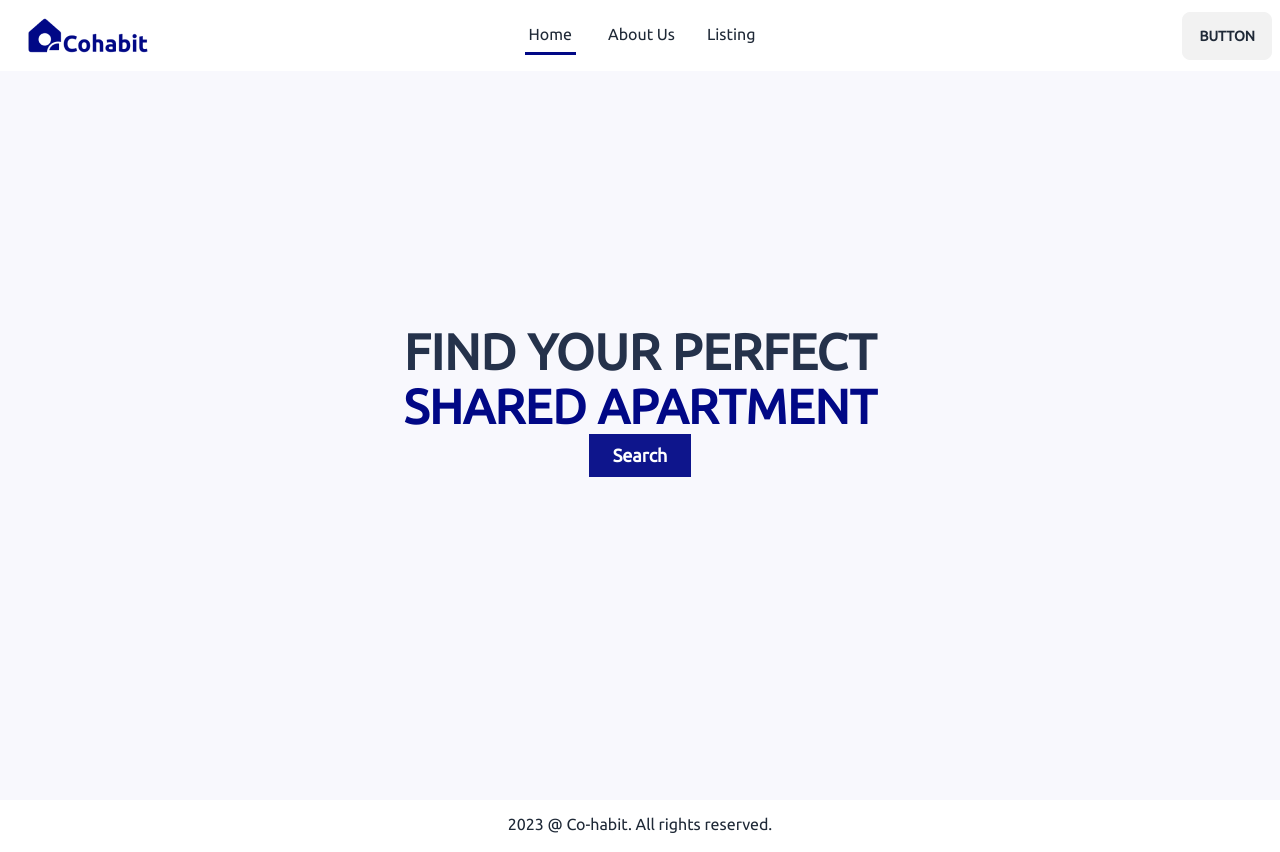
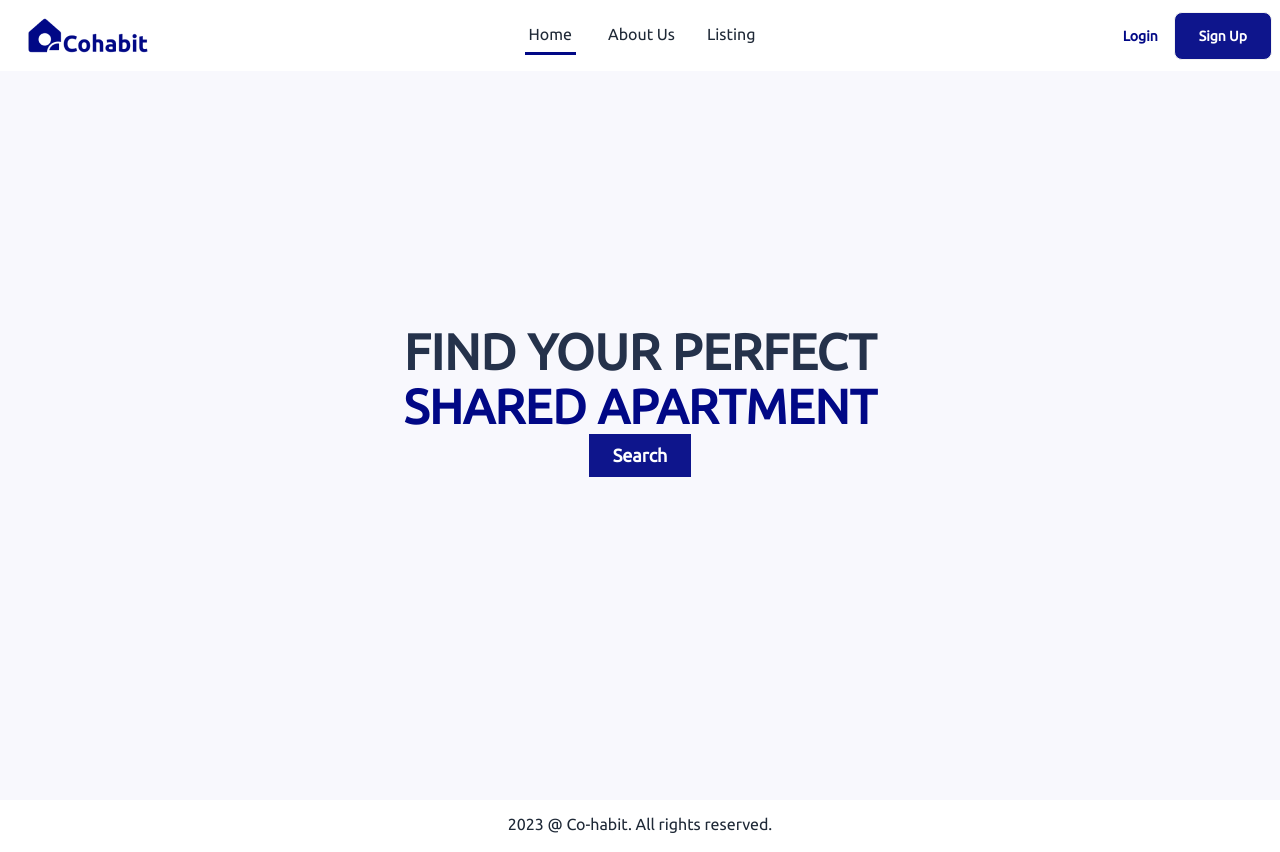
Before and after one commit to lazynerd-studios/Co-Habit-Landing, a React (Vite) app: page / in a window 1280 px wide. Built offline with nearby package versions, Linux system fonts and the light colour scheme.

Commit message:
Update Navbar.jsx

```diff
--- a/src/Components/Navbars/Navbar.jsx
+++ b/src/Components/Navbars/Navbar.jsx
@@ -55,8 +55,10 @@ const Navbar = () => {
           })}
         </ul>
       </div>
+
       <div className="navbar-end">
-        <a className="btn">Button</a>
+        <a className="btn bg-white border-none normal-case text-[#010886]">Login</a>
+        <a className="btn py-2 px-6 normal-case font-bold bg-[#010886f1] hover:bg-[#010886] text-white hover:text-white">Sign Up</a>
       </div>
     </div>
 
```
